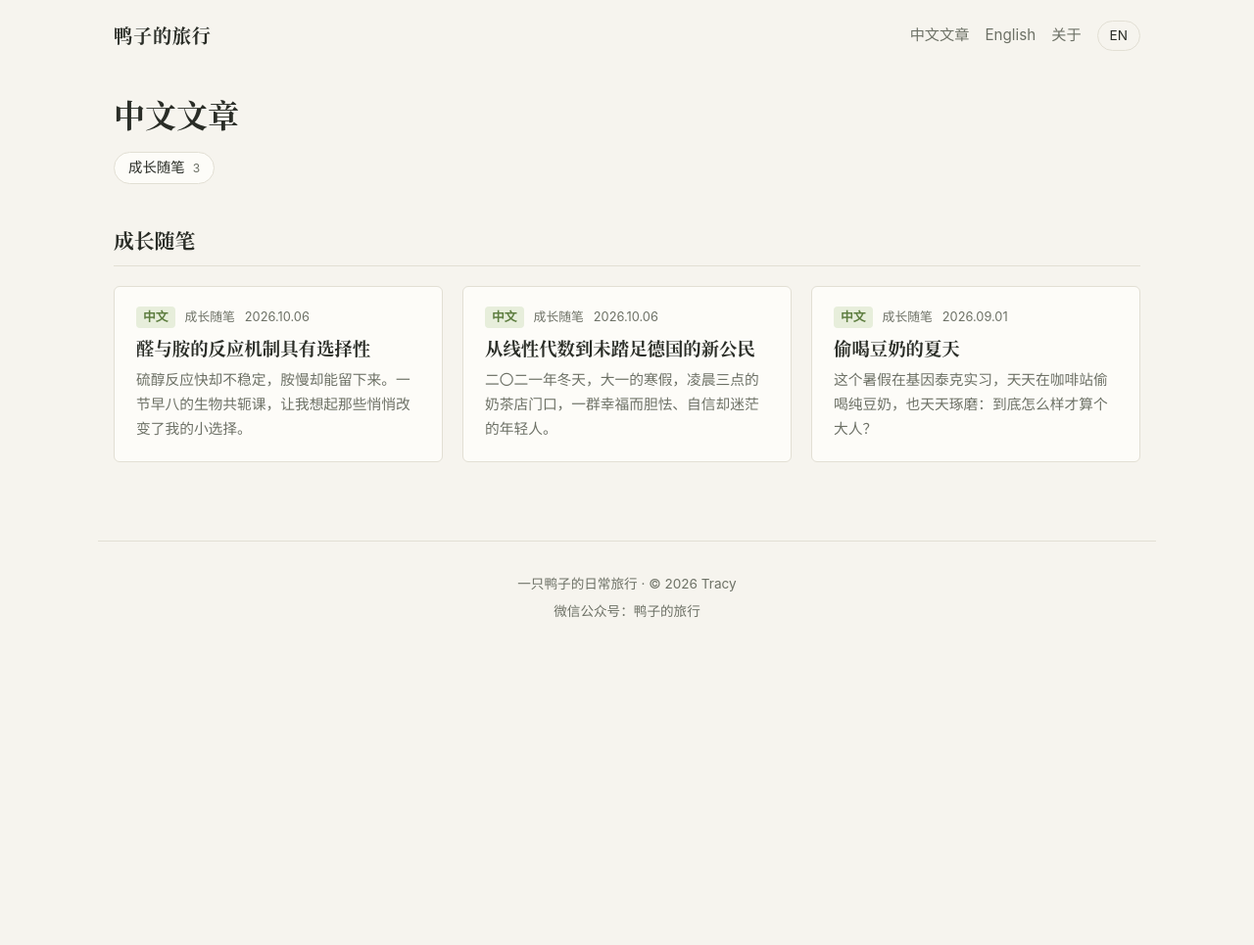
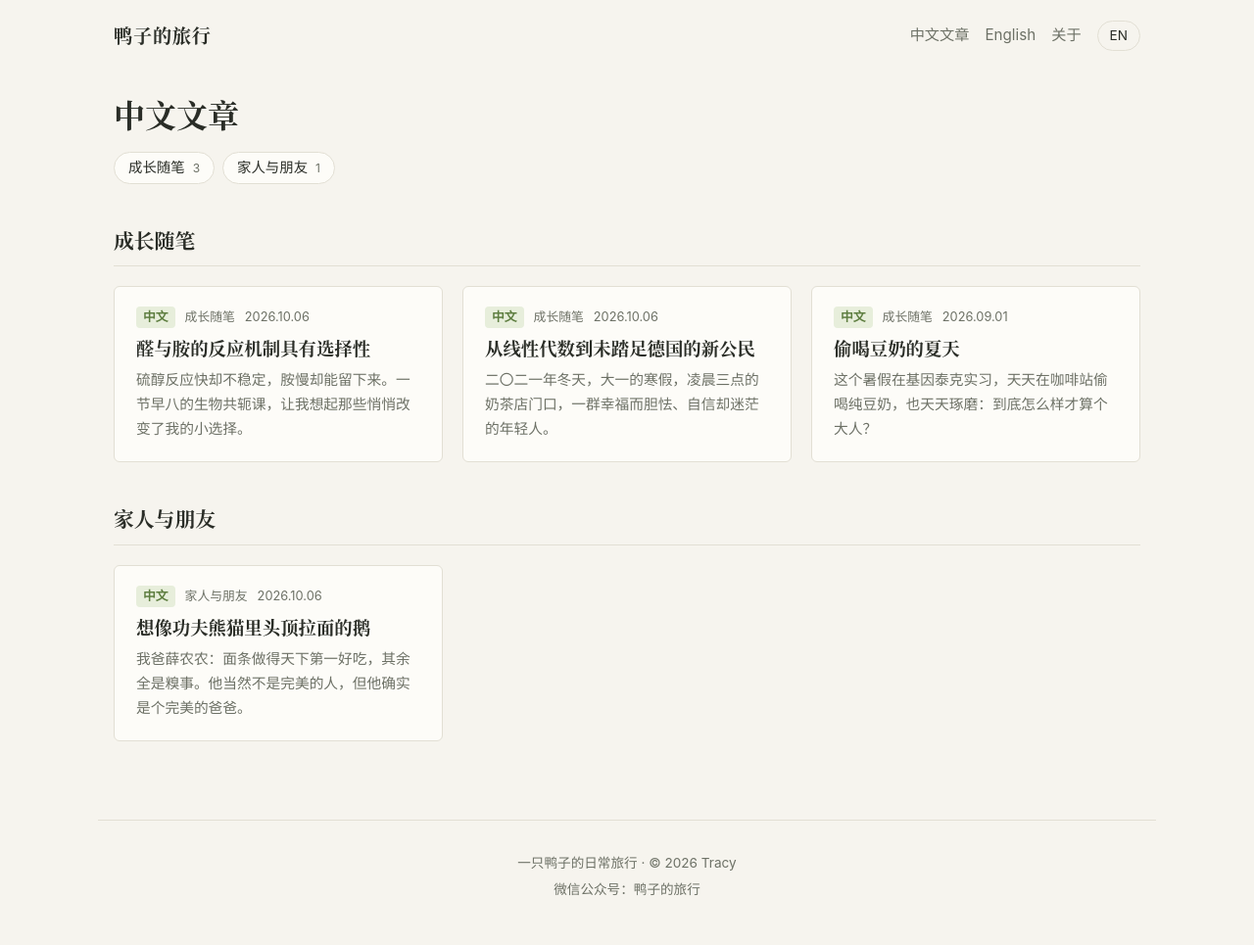
Before and after one commit to a-ducks-journey/a-ducks-journey.github.io, a Jekyll site: the page built from zh/index.html, in a window 1280 px wide. Shown: the whole page at 98% size. Built offline with Jekyll 4.4.1, drawn with Linux system fonts in a browser that asks for light colours; before the commit the page ends 900 px from its top, so only the background shows below that; part of the change alters nothing that is shown.

Commit message:
Add post: 想像功夫熊猫里头顶拉面的鹅; add Family & Friends topic
Co-Authored-By: Claude Opus 5.5 <noreply@anthropic.com>
Claude-Session: https://claude.ai/code/session_01RJoxiwvRejqfoeeZBLuKpk

```diff
--- a/_data/topics.yml
+++ b/_data/topics.yml
@@ -12,3 +12,6 @@ study-work:
 trips:
   zh: 旅途
   en: Trips
+family-friends:
+  zh: 家人与朋友
+  en: Family & Friends
--- /dev/null
+++ b/_posts/2026-10-06-gong-fu-xiong-mao-de-e.md
@@ -0,0 +1,28 @@
+---
+title: 想像功夫熊猫里头顶拉面的鹅
+language: zh
+topic: family-friends
+summary: 我爸薛农农：面条做得天下第一好吃，其余全是糗事。他当然不是完美的人，但他确实是个完美的爸爸。
+---
+
+话说将自己写的文章公诸于世这种事，我是从来没有想过的：一切都要从我爸薛农农说起。如果你没见过我爸，可以想像一下功夫熊猫里那只头上仿佛顶了碗拉面的鹅，基本就八九不离十了。之所以这么说，是因为我爸最大的闪光点就是会做面条：小时候家里开豆腐铺、传说五岁就开始跟着他哥学打面条之类的经典桥段，从小到大，少说也听他吹了不下百遍的牛了。要不是他做的面条确实好吃得惊天地泣鬼神，我是不会相信他的——可惜他虽然确实有两下子，劝他去UCLA边上开面店这事却是苦口婆心了整整三年也依然无果的。如果你见到我爸，麻烦你一定开导开导他，或许有朝一日我就能看到薛农农真正进化成那只卖面条的鹅，把他祖传的面条技艺在美利坚合众国发扬光大——我的人生就圆满了！
+
+除了经手的面食一道比一道好吃以外，薛农农虽说非常热衷于发掘各种新技能，却实在没有什么与煮面旗鼓相当的天赋了。比如我念高中那会儿，有天他心血来潮在家门口种了棵樱花树，结果别说花苞了，那棵树只挤了点棉絮出来就匆匆夭折了，惨遭我和老妈的嘲笑：“你这是种了棵棉签啊？”只见薛农农惋惜地砍了他的棉签，转眼又马不停蹄地种了一大堆花苗下去，颇有一副要为自己园艺师的形象正名的气势。于是那年夏天，家门口一片齐肩高的野花迎风招展：黄橙相间、明媚灿烂，倒确实是一派兴兴向荣——然而只有我知道，这些不用管也能顽强生长的野花其实是唯一的幸存者，绣球花、白玫瑰之类稍微精贵点的花则全都默默地在角落枯萎了。
+
+诸如此类的案例实在是数不胜数：想做肉包子，结果发酵过头的包子成了红糖馒头的颜色，吃起来却有点酸溜溜的，而且苦于没控制好剂量，一山的酸酸包那是死也吃不完；想稍稍装修一下家里，结果每项工程都得花预期时间的三到五倍不等，因为需要什么工具永远是边装修边顿悟的，时常发生榔头和钉子得分两趟买这种桥段——最惨的是三分钟热度内没能豁然开朗的项目也不在少数，家里渐渐冒出来许多虎头蛇尾的四不像。
+
+写到这里，不免觉得自己把老爸写得太糗了，很有公报私仇的嫌疑——我必须声明，事实绝非如此。我当然知道还有很多其他方式来形容爸爸：是小学时凌晨煮好的白粥在冬日的窗台前日复一日冒着腾腾热气，是高中篮球赛的观众席上看着我花式搞砸却一直骄傲满满的目光，是幼儿园给我腾空翻跟斗玩时紧紧抓住我胳膊肘的手，那双把妈妈手术前眼角那滴我都没注意到的眼泪轻轻抹去的手。
+
+是啊，怎么会没有其他方式形容他呢？看到秋日湖面上枫叶的倒影，会拍下照片来，回家临摹成钢笔画送给我，并为此沾沾自喜一整天的爸爸。听说我在为其他男孩子的生日而纠结的时候，会问我记不记得他的生日，并且为此耿耿于怀的爸爸。发现有人在卖二十五块的二手钢琴时，会二话不说借来朋友的面包车，吭哧吭哧地帮我把三百公斤的钢琴搬回家的爸爸。在车上循环同一首歌时，浑然不知是单曲循环，还要夸我每首歌都选得很好听的爸爸。在外州开卡车时看到路边干枯的树枝，会觉得很有意境，并捡回家摆在我浴洗室镜子前的爸爸。总爱叫我快点挂电话的、永远在说一切都好的、面条做得天下第一好吃的、还非要把我鸡零狗碎的胡言乱语当作宝贝公诸于世的爸爸。
+
+由此可见，薛农农是个富有浪漫主义色彩的奇葩，虽然总是嫌弃我，实际上对我那是好得没话说——我完全没有公报私仇的必要！我会这样描述他，是因为每每有人问起薛农农是个怎么样的人，我首先想到的永远是他数不清的糗事，讲着讲着也就把他形容成了一个大傻瓜——我实在是歉疚得很。
+
+要说为什么，或许是因为我其实并不在意他所谓的伟岸之处，反而崇拜他不完美的模样：他顿悟着装修完的房子是我这辈子住过最漂亮的家，可对我来说，印象深刻的却是他一本正经地教我铺地板时犯的一千零一个小失误；他包的馄饨、饺子、粽子、燕丸全都好吃到我舌头都要吞下去，可我偏偏就记着高二那年，那顿让念叨着想吃大眼包子的我后悔莫及的包子大宴。
+
+是了，我从不认为我爸是一个完美的人，在意的也恰恰是他不完美的地方：小时候从上海回福州时，坐在车后座八岁的我，那时就有了想替你开车的想法——或许我从来不想让你撑起一片天，从来不希望你完美，因为我一直想做你的支柱。
+
+当然了，人无完人，何况薛农农明显除了做面条无可挑剔，其他可以挑剔的地方多了去了，我完全不用担心没得支持他。
+
+“我爸？哈哈哈我跟你说，他搞笑得很，不是什么很酷的人！”是啊，我的爸爸当然不是什么完美的人——但他确实是个完美的爸爸。
+
+PS. 薛农农，这下我要是开始大讲特讲小帅哥，你可不能找我的茬了吧？ ∠(ᐛ」∠)＿
```
